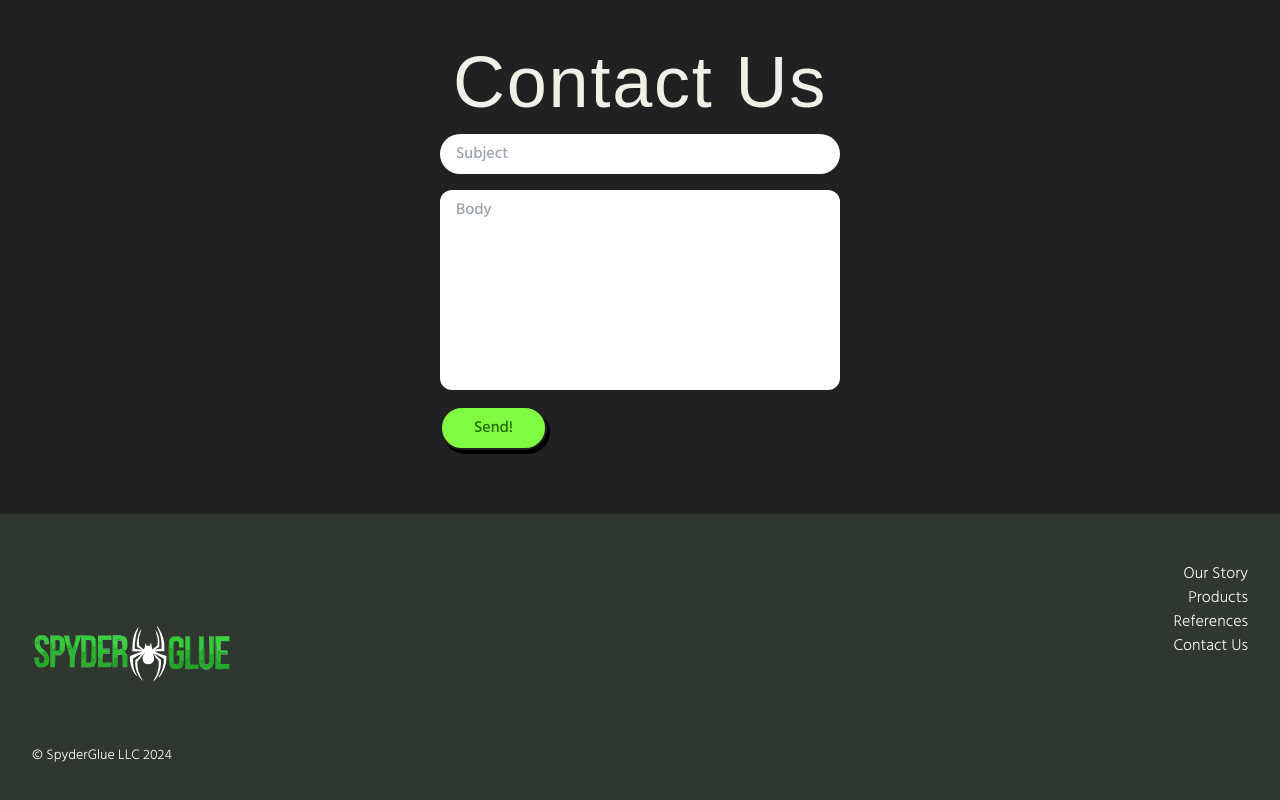
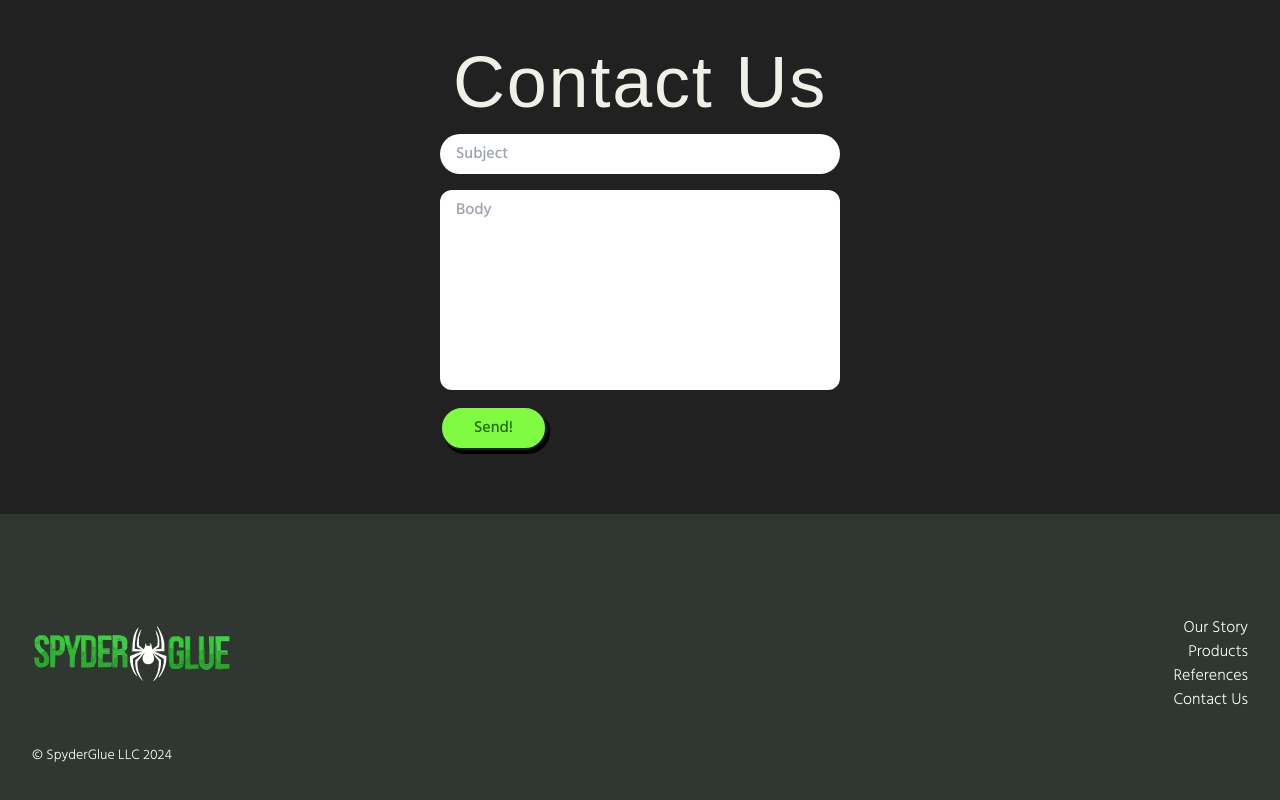
Before and after one commit to nsiebenaller/spyder-glue, a Next.js app: page / in a window 1280 px wide. Shown: the part 2691-3491 px from the top of the page. Built offline with nearby package versions, Linux system fonts and the light colour scheme; a web font is replaced by a local one.

Commit message:
fix: footer vertical spacing

```diff
--- a/components/Footer.tsx
+++ b/components/Footer.tsx
@@ -17,6 +17,7 @@ const Footer = () => {
           </div>
           <div className="text-sm font-light">© SpyderGlue LLC 2024</div>
         </div>
+        <div className="flex flex-col justify-center">
           <div className="flex flex-col py-12 text-right font-light">
             <Link href="#our-story" className="hover:text-green-1">
               Our Story
@@ -32,6 +33,7 @@ const Footer = () => {
             </Link>
           </div>
         </div>
+      </div>
     </footer>
   );
 };
```
Lines whose indentation alone changed are shown as unchanged.
